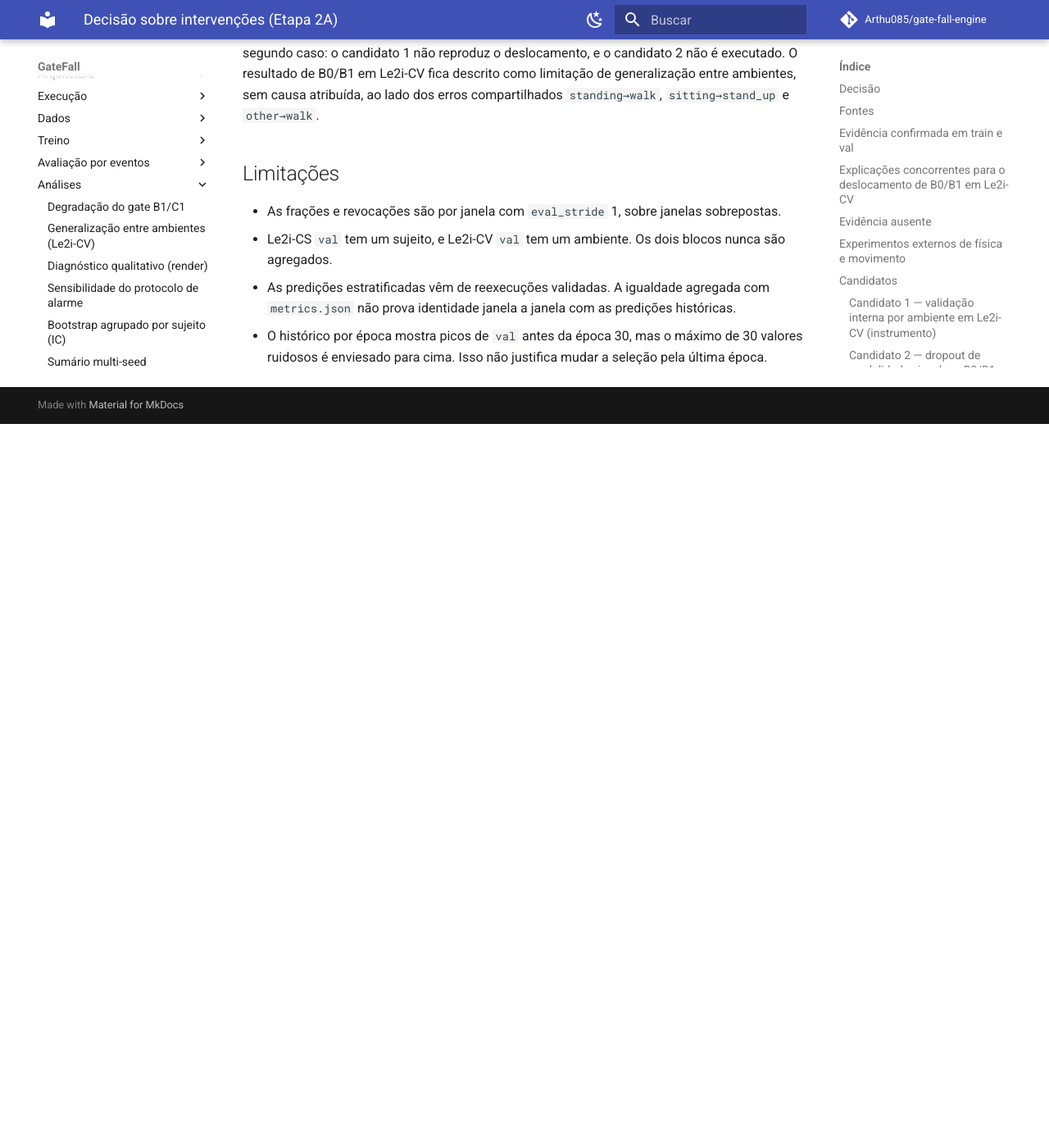
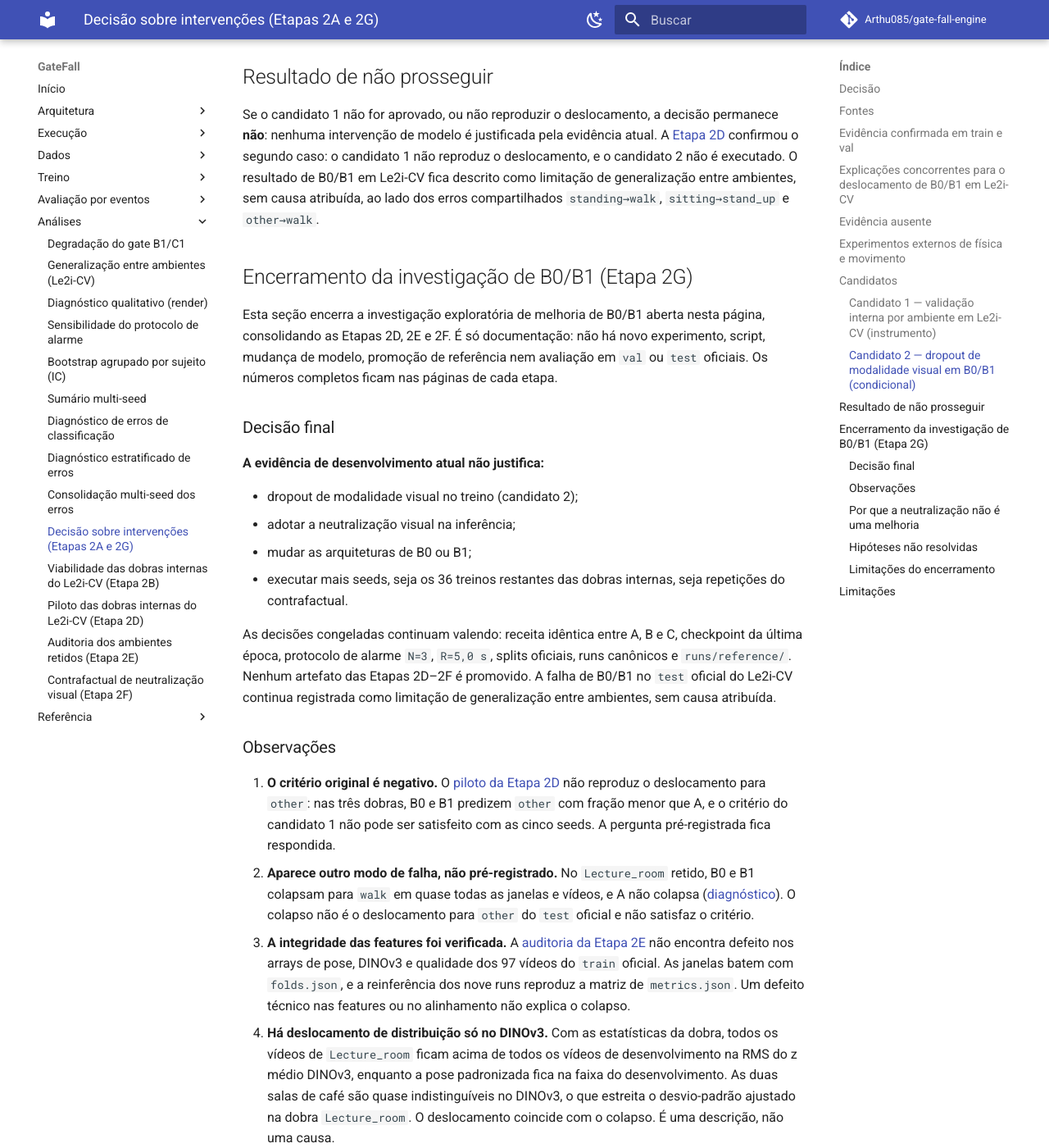
Before and after one commit to Arthu085/gate-fall-engine, an MkDocs documentation site: the page built from docs/analysis/intervention-decision.md, in a window 1280 px wide and 1400 px high, scrolled down 6734 px. Shown: the whole window at 82% size. Built offline with MkDocs 1.6.1 and Material for MkDocs 9.7.7, drawn with Linux system fonts in a browser that asks for light colours; comment, search, counter and statistics services are not loaded; before the commit the page ends 7251 px from its top, so only the background shows below that; some of the changed text lies outside the part shown.

Commit message:
docs(analysis): close Stage 2G B0/B1 model-improvement investigation
Co-Authored-By: Claude Opus 5.5 <noreply@anthropic.com>

```diff
--- a/docs/analysis/intervention-decision.md
+++ b/docs/analysis/intervention-decision.md
@@ -1,4 +1,4 @@
-# Análise — Decisão sobre intervenções no modelo (Etapa 2A)
+# Análise — Decisão sobre intervenções no modelo (Etapas 2A e 2G)
 
 Este documento registra uma decisão **exploratória e não canônica**: se a
 evidência de desenvolvimento (`train` e `val`) justifica alguma melhoria
@@ -23,6 +23,10 @@ O único próximo passo justificável é o candidato 1 abaixo, um instrumento de
 validação que não muda nenhum modelo. O candidato 2 só deve ser considerado se
 o candidato 1 reproduzir o deslocamento para `other` em dados de
 desenvolvimento.
+
+A [Etapa 2G](#encerramento-da-investigacao-de-b0b1-etapa-2g) encerra a
+investigação com as Etapas 2D–2F e mantém a decisão: nenhuma mudança de
+modelo é justificada.
 
 ## Fontes
 
@@ -251,6 +255,10 @@ confirmar de forma independente a generalização.
   muda a receita e exige reabrir formalmente essa decisão. Ela desloca, não
   acrescenta: a variante ocuparia o lugar de B0/B1 nessa ablação e não
   vira uma sexta arma.
+- **Resultado:** não executado. A condição não ocorreu na
+  [Etapa 2D](internal-fold-pilot.md), e a
+  [Etapa 2G](#encerramento-da-investigacao-de-b0b1-etapa-2g) não encontra
+  outro sinal de desenvolvimento que o justifique.
 
 ## Resultado de não prosseguir
 
@@ -261,6 +269,93 @@ caso: o candidato 1 não reproduz o deslocamento, e o candidato 2 não é
 executado. O resultado de B0/B1 em Le2i-CV fica descrito como
 limitação de generalização entre ambientes, sem causa atribuída, ao lado dos
 erros compartilhados `standing→walk`, `sitting→stand_up` e `other→walk`.
+
+## Encerramento da investigação de B0/B1 (Etapa 2G)
+
+Esta seção encerra a investigação exploratória de melhoria de B0/B1 aberta
+nesta página, consolidando as Etapas 2D, 2E e 2F. É só documentação: não há
+novo experimento, script, mudança de modelo, promoção de referência nem
+avaliação em `val` ou `test` oficiais. Os números completos ficam nas páginas
+de cada etapa.
+
+### Decisão final
+
+**A evidência de desenvolvimento atual não justifica:**
+
+- dropout de modalidade visual no treino (candidato 2);
+- adotar a neutralização visual na inferência;
+- mudar as arquiteturas de B0 ou B1;
+- executar mais seeds, seja os 36 treinos restantes das dobras internas,
+  seja repetições do contrafactual.
+
+As decisões congeladas continuam valendo: receita idêntica entre A, B e C,
+checkpoint da última época, protocolo de alarme `N=3`, `R=5,0 s`, splits
+oficiais, runs canônicos e `runs/reference/`. Nenhum artefato das Etapas
+2D–2F é promovido. A falha de B0/B1 no `test` oficial do Le2i-CV continua
+registrada como limitação de generalização entre ambientes, sem causa
+atribuída.
+
+### Observações
+
+1. **O critério original é negativo.** O
+   [piloto da Etapa 2D](internal-fold-pilot.md#decisao) não reproduz o
+   deslocamento para `other`: nas três dobras, B0 e B1 predizem `other` com
+   fração menor que A, e o critério do candidato 1 não pode ser satisfeito
+   com as cinco seeds. A pergunta pré-registrada fica respondida.
+2. **Aparece outro modo de falha, não pré-registrado.** No `Lecture_room`
+   retido, B0 e B1 colapsam para `walk` em quase todas as janelas e vídeos,
+   e A não colapsa ([diagnóstico](internal-fold-pilot.md#diagnostico-de-lecture_room)).
+   O colapso não é o deslocamento para `other` do `test` oficial e não
+   satisfaz o critério.
+3. **A integridade das features foi verificada.** A
+   [auditoria da Etapa 2E](internal-fold-retained-audit.md#conclusao) não
+   encontra defeito nos arrays de pose, DINOv3 e qualidade dos 97 vídeos do
+   `train` oficial. As janelas batem com `folds.json`, e a reinferência dos
+   nove runs reproduz a matriz de `metrics.json`. Um defeito técnico nas
+   features ou no alinhamento não explica o colapso.
+4. **Há deslocamento de distribuição só no DINOv3.** Com as estatísticas da
+   dobra, todos os vídeos de `Lecture_room` ficam acima de todos os vídeos
+   de desenvolvimento na RMS do z médio DINOv3, enquanto a pose padronizada
+   fica na faixa do desenvolvimento. As duas salas de café são quase
+   indistinguíveis no DINOv3, o que estreita o desvio-padrão ajustado na
+   dobra `Lecture_room`. O deslocamento coincide com o colapso. É uma
+   descrição, não uma causa.
+5. **As predições são sensíveis à entrada visual.** No
+   [contrafactual da Etapa 2F](visual-neutralization-counterfactual.md#conclusao),
+   substituir o DINOv3 padronizado pela média da dobra desfaz o colapso para
+   `walk` em `Lecture_room`, mas a Macro-F1 restrita continua muito abaixo
+   da de A. Nas salas de café, a mesma intervenção derruba o desempenho de
+   B0 e B1. As duas armas dependem da entrada visual também onde não há
+   colapso.
+
+### Por que a neutralização não é uma melhoria
+
+O contrafactual estabelece sensibilidade das predições, não a causa do
+colapso nem uma melhoria validada. A entrada neutralizada é constante e fora
+da distribuição do treino, então a resposta pode refletir essa entrada
+inédita e não a remoção de informação de cena. Ela piora as duas salas de
+café, não supera A em `Lecture_room`, não neutraliza o gate de B1 e não foi
+selecionada nem avaliada em `val` ou `test` oficiais. Na prática, ela
+descarta a informação visual, e A já é a referência sem entrada visual.
+
+### Hipóteses não resolvidas
+
+Atalho de cena, mudança de entrada visual com recaída na classe mais
+frequente do treino, variância visual estreita no desenvolvimento,
+composição da dobra e variação de seed seguem compatíveis com as
+observações. Nenhuma foi separada das demais, e nenhuma é um resultado (ver
+as hipóteses da [Etapa 2E](internal-fold-retained-audit.md#hipoteses-nao-resolvidas)).
+
+### Limitações do encerramento
+
+- Uma seed por arma, três ambientes retidos e uma única intervenção fixa.
+- Todo o `train` oficial é 320×240 a 25 fps. As dobras não testam a
+  resolução mista nem o fps do `test` oficial do Le2i-CV.
+- Nada das Etapas 2D–2F explica a falha do `test` oficial. A distância das
+  features DINOv3 de `val`/`test` às de `train`, listada em
+  [evidência ausente](#evidencia-ausente), continua não medida.
+- O `test` oficial já exposto não pode confirmar de forma independente
+  nenhuma intervenção derivada desta investigação.
 
 ## Limitações
 
--- a/mkdocs.yml
+++ b/mkdocs.yml
@@ -78,7 +78,7 @@ nav:
       - Diagnóstico de erros de classificação: analysis/classification-diagnosis.md
       - Diagnóstico estratificado de erros: analysis/stratified-error-diagnosis.md
       - Consolidação multi-seed dos erros: analysis/multiseed-error-consolidation.md
-      - Decisão sobre intervenções (Etapa 2A): analysis/intervention-decision.md
+      - Decisão sobre intervenções (Etapas 2A e 2G): analysis/intervention-decision.md
       - Viabilidade das dobras internas do Le2i-CV (Etapa 2B): analysis/internal-fold-feasibility.md
       - Piloto das dobras internas do Le2i-CV (Etapa 2D): analysis/internal-fold-pilot.md
       - Auditoria dos ambientes retidos (Etapa 2E): analysis/internal-fold-retained-audit.md
```
Also changed, not shown: docs/analysis/visual-neutralization-counterfactual.md (+4 -1 lines).
